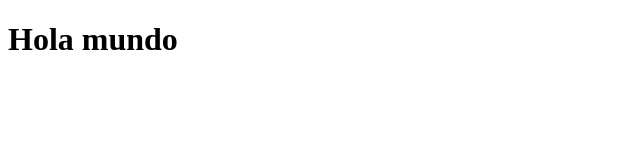
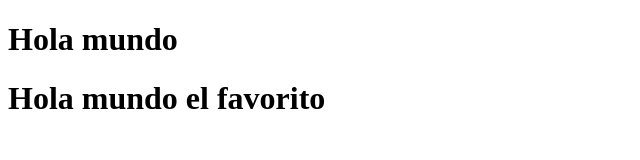
Before and after one commit to smayordomo/GIT-github, a plain HTML site: page index.html in a window 1280 px wide. Shown: the whole page, without its empty margins (0-640 px from the left). Drawn offline with Linux system fonts and the light colour scheme.

Commit message:
MOdificamos el  hola mundo

```diff
--- a/index.html
+++ b/index.html
@@ -5,5 +5,6 @@
 </head>
 <body>
 <H1>Hola mundo</H1>
+<H1>Hola mundo el favorito</H1>
 </body>
 </html>
```
